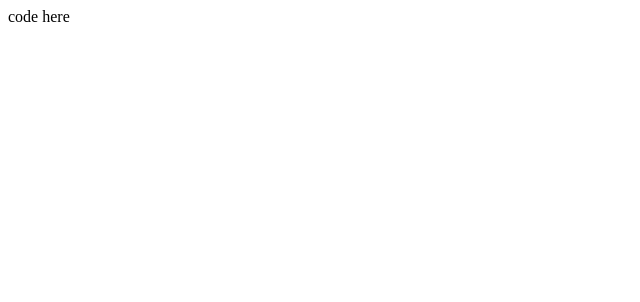
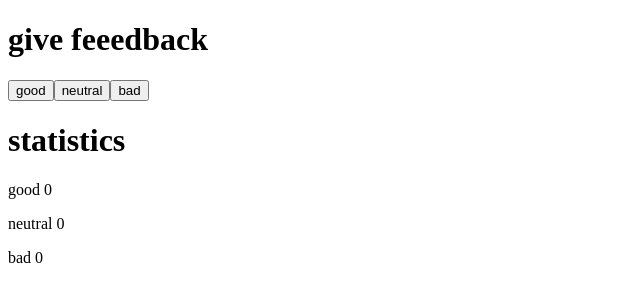
Before and after one commit to traviswilliams997/FullStackOpen, a React (Vite) app in the folder Part1/unicafe/: page / in a window 1280 px wide. Shown: the top 302 px of the page, without its empty margins (0-640 px from the left). Built offline with nearby package versions, Linux system fonts and the light colour scheme.

Commit message:
Excersize 1.6

```diff
--- a/Part1/unicafe/src/App.jsx
+++ b/Part1/unicafe/src/App.jsx
@@ -1,14 +1,45 @@
 import { useState } from 'react'
 
+const Statistics = ({ good, neutral, bad }) => (
+
+  <div>
+    <Heading text='statistics' />
+    <p>good {good}</p>
+    <p>neutral {neutral}</p>
+    <p>bad {bad}</p>
+  </div>
+)
+const Button = ({ handleClick, text }) => (
+  <button onClick={handleClick}>
+    {text}
+  </button>
+)
+const Heading = ({text}) => <h1>{text}</h1>
+
 const App = () => {
-  // save clicks of each button to its own state
   const [good, setGood] = useState(0)
   const [neutral, setNeutral] = useState(0)
   const [bad, setBad] = useState(0)
 
+  const handleGoodClick = () => {
+    setGood(good + 1)
+  }
+  const handleNeutralClick = () => {
+    setNeutral(neutral + 1)
+  }
+  const handleBadClick = () => {
+    setBad(bad + 1)
+  }
+
+
+
   return (
     <div>
-      code here
+        <Heading text='give feeedback' />
+        <Button handleClick={handleGoodClick} text='good' />
+        <Button handleClick={handleNeutralClick} text='neutral' />
+        <Button handleClick={handleBadClick} text='bad' />
+        <Statistics good={good} neutral={neutral} bad={bad}  />
     </div>
   )
 }
```
